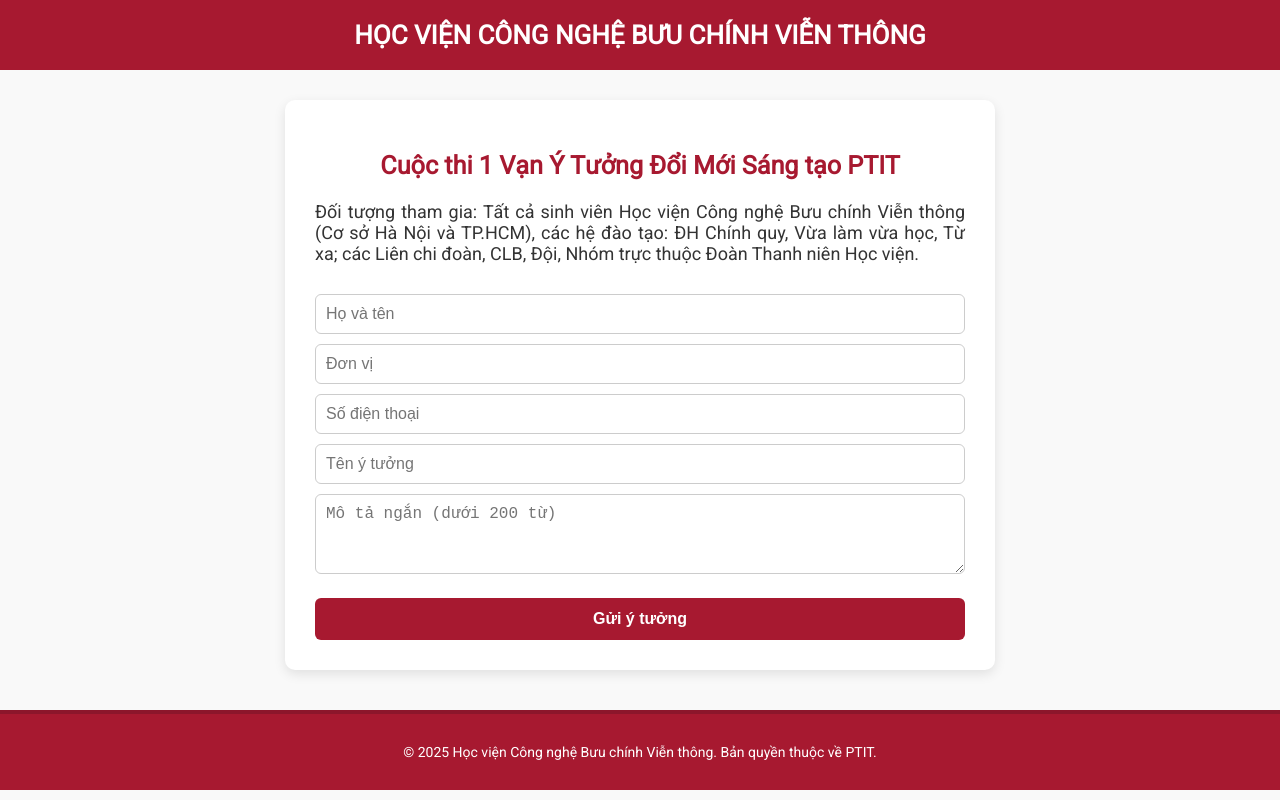
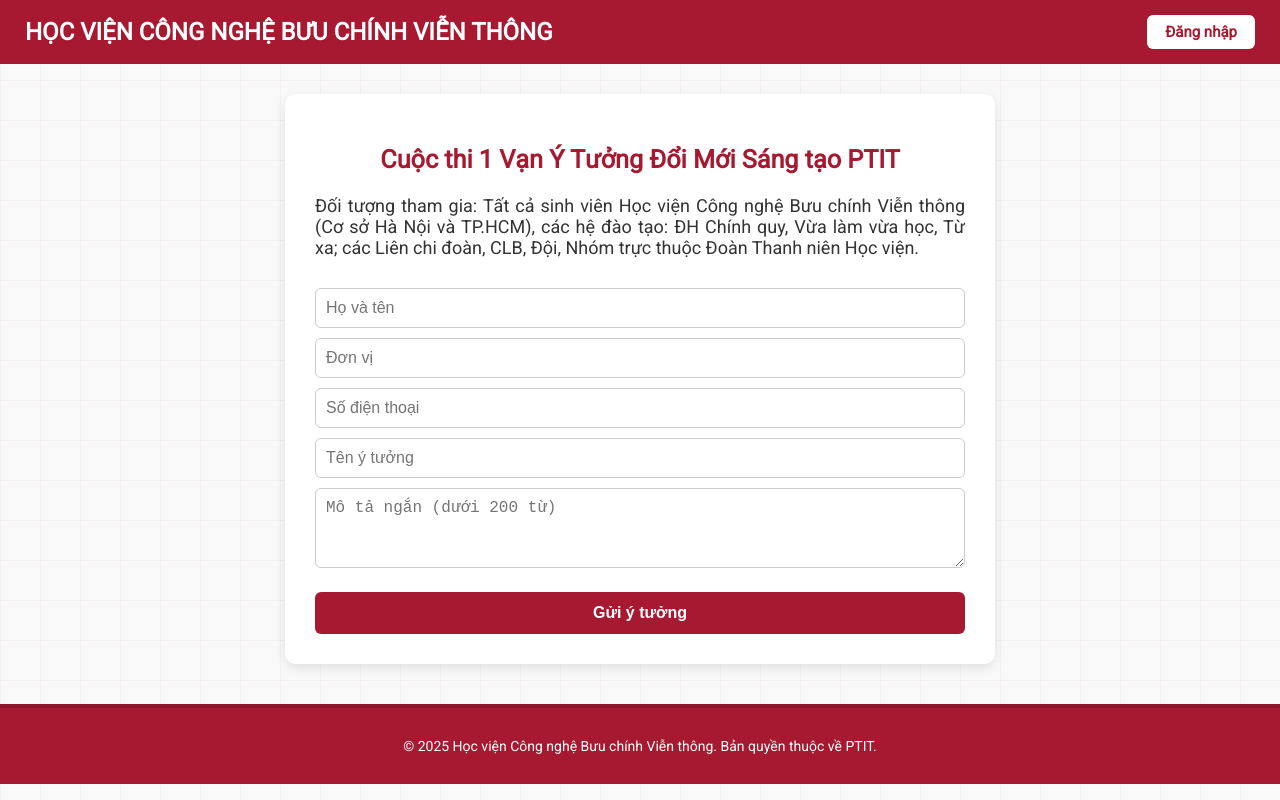
Before and after one commit to Dungha125/10kytdmst, a website: page frontend/index.html in a window 1280 px wide. Drawn offline with Linux system fonts and the light colour scheme; no server answers.

Commit message:
update FE

```diff
--- a/frontend/index.html
+++ b/frontend/index.html
@@ -17,18 +17,42 @@
       font-family: 'Roboto', sans-serif;
       margin: 0;
       font-size: 18px;
-      background: var(--bg-light);
+      background-color: var(--bg-light);
+      background-image:
+        linear-gradient(rgba(167, 25, 48, 0.04) 1px, transparent 1px),
+        linear-gradient(to right, rgba(167, 25, 48, 0.04) 1px, transparent 1px);
+      background-size: 40px 40px;
       color: var(--text-dark);
     }
     .banner {
       background: var(--ptit-red);
       color: white;
-      padding: 20px;
-      text-align: center;
+      padding: 15px 25px;
+      display: flex;
+      justify-content: space-between;
+      align-items: center;
+      gap: 15px;
     }
     .banner h1 {
       margin: 0;
-      font-size: 26px;
+      font-size: 24px;
+      flex-grow: 1;
+    }
+    .login-btn {
+        background: white;
+        color: var(--ptit-red);
+        padding: 8px 18px;
+        border-radius: 6px;
+        text-decoration: none;
+        font-weight: bold;
+        font-size: 15px;
+        transition: background-color 0.2s ease-in-out;
+        border: 1px solid var(--ptit-red-dark);
+        white-space: nowrap; /* Ngăn nút bị xuống dòng */
+        flex-shrink: 0; /* Không cho nút bị co lại */
+    }
+    .login-btn:hover {
+        background-color: #f2f2f2;
     }
     .container {
       max-width: 650px;
@@ -127,7 +151,8 @@
         padding: 20px;
       }
       .banner h1 {
-        font-size: 20px;
+        font-size: 14px;
+        text-wrap: wrap;
       }
     }
   </style>
@@ -135,7 +160,7 @@
 <body>
   <div class="banner">
     <h1>HỌC VIỆN CÔNG NGHỆ BƯU CHÍNH VIỄN THÔNG</h1>
-
+     <a href="/frontend/login.html" class="login-btn">Đăng nhập</a>
   </div>
 
   <div class="container">
```
